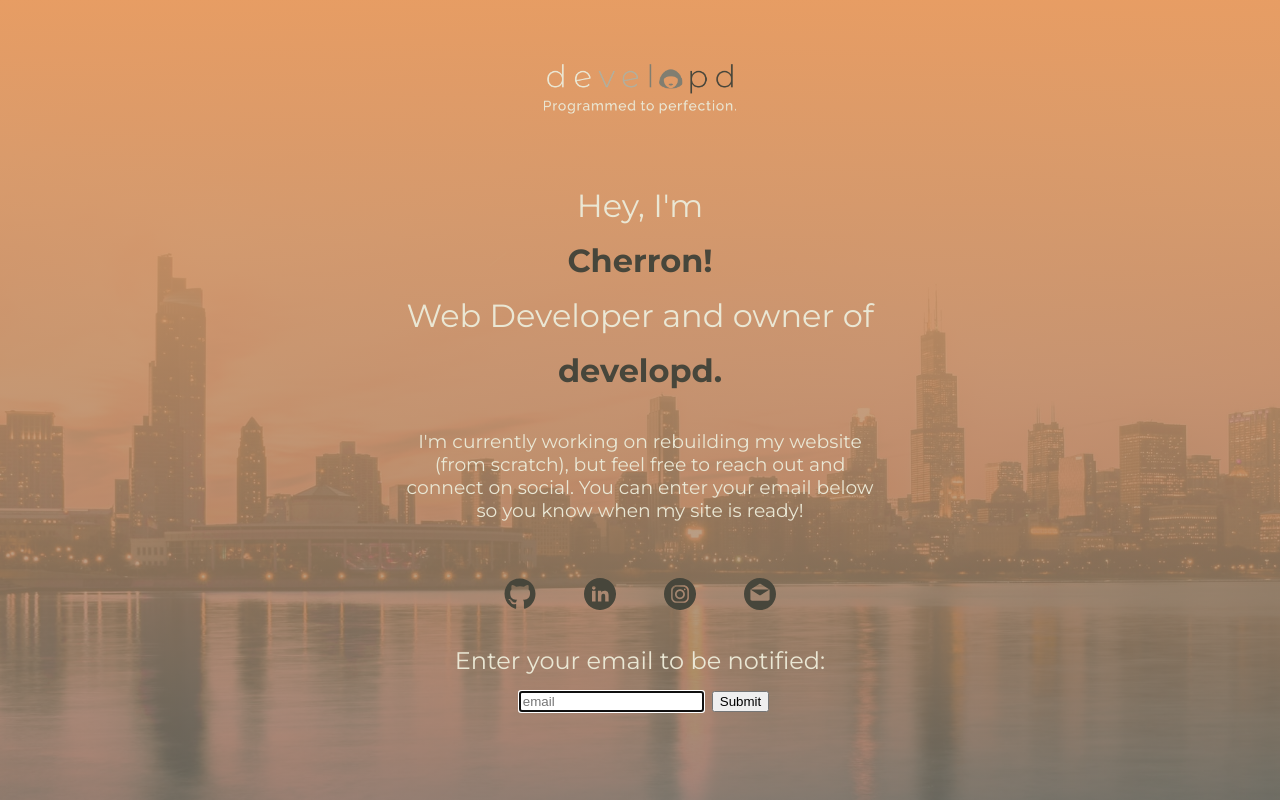
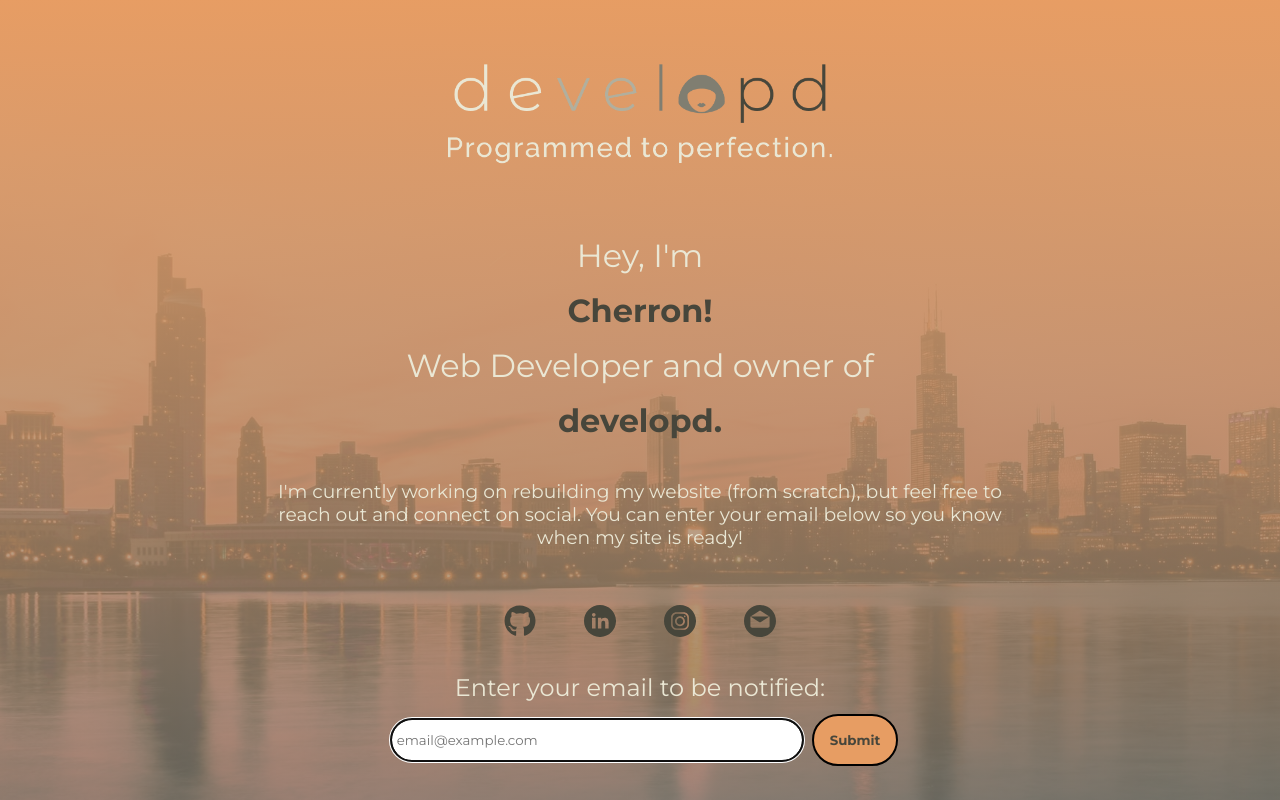
Before and after one commit to csimes/developd-landing-page, a React (Create React App) app: page / in a window 1280 px wide. Built offline with nearby package versions, Linux system fonts and the light colour scheme.

Commit message:
Updated styling of contact form

```diff
--- a/src/App.css
+++ b/src/App.css
@@ -46,14 +46,14 @@ h1 {
 
 .logo {
   margin: 5% auto;
-  max-width: 15%;
+  width: 30vw;
 }
 
 .info {
   color: #eae7d4;
   margin: auto;
   text-align: center;
-  max-width: 30rem;
+  max-width: 60%;
   padding: 2rem;
   font-weight: 500;
 }
@@ -80,3 +80,27 @@ label,
 input {
   margin: 0.5rem;
 }
+
+input,
+button {
+  font-family: "Montserrat", sans-serif;
+  border: 2px solid black;
+  border-radius: 50px;
+}
+
+input {
+  width: 400px;
+  height: 30px;
+  padding: 5px;
+}
+
+button {
+  font-weight: 700;
+  background-color: #e79d63;
+  color: #47463b;
+  padding: 1rem;
+}
+
+button:hover {
+  color: #eae7d4;
+}
--- a/src/components/ContactForm.tsx
+++ b/src/components/ContactForm.tsx
@@ -13,7 +13,7 @@ function ContactForm() {
           id="email"
           type="email"
           name="email"
-          placeholder="email"
+          placeholder="email@example.com"
           autoFocus
         />
         <ValidationError prefix="Email" field="email" errors={state.errors} />
```
